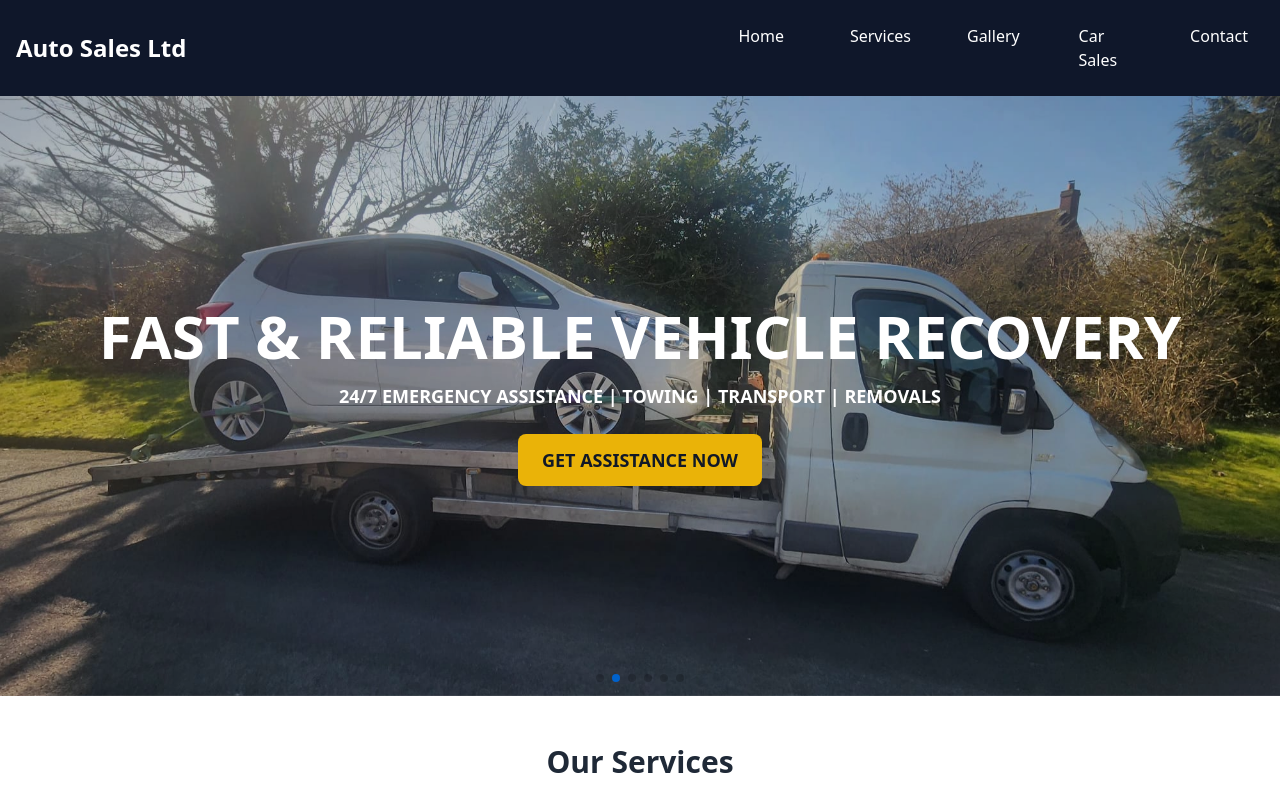
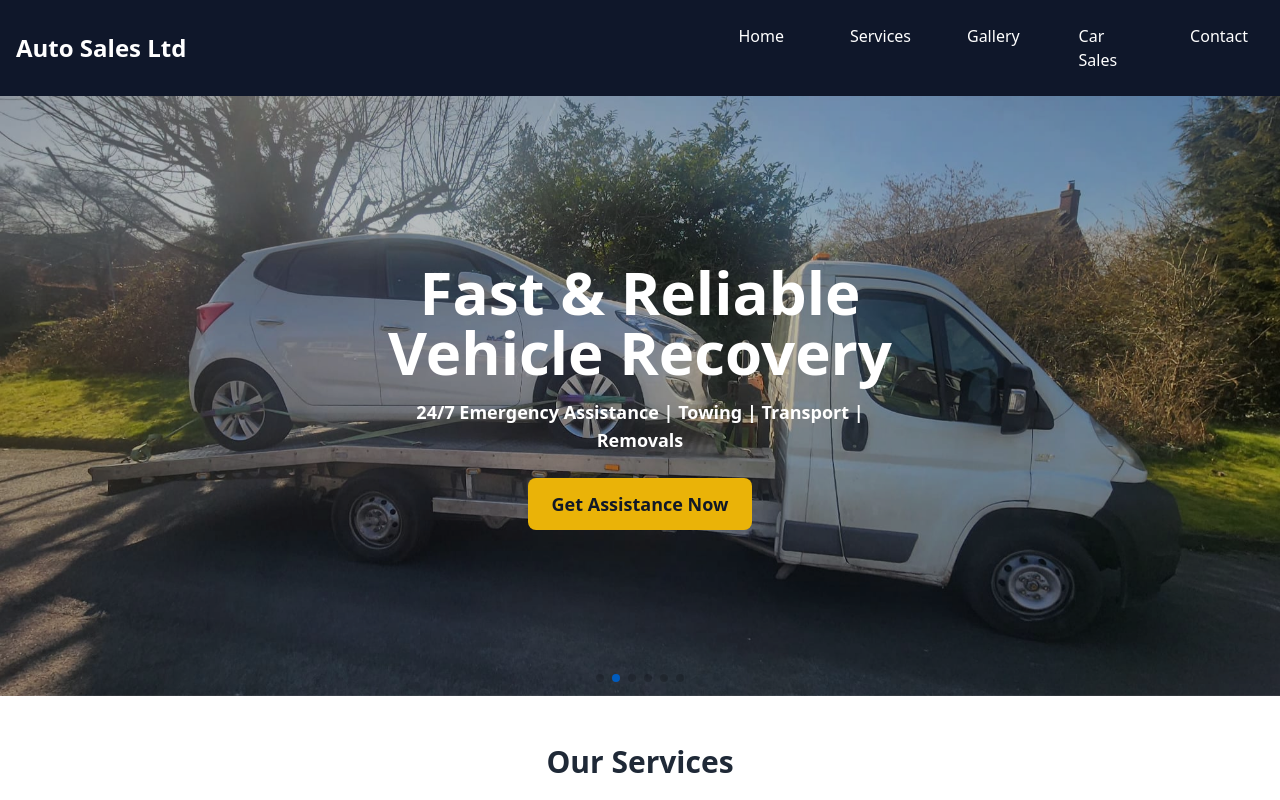
Before and after one commit to Fortzy05/cvr-recovery, a React (Vite) app: page / in a window 1280 px wide. Shown: the top 800 px of the page. Built offline with nearby package versions, Linux system fonts and the light colour scheme.

Commit message:
gallery and car sales

```diff
--- a/src/components/HeroSection.jsx
+++ b/src/components/HeroSection.jsx
@@ -3,16 +3,16 @@ import { Link } from "react-router-dom";
 
 function HeroSection() {
   return (
-    <div className="w-full h-full flex flex-col items-center justify-center text-white text-center px-6 uppercase bg-black/20">
-      <h1 className="text-4xl md:text-6xl font-bold">
-        Fast & Reliable Vehicle Recovery
+    <div className="w-full h-full flex flex-col items-center justify-center text-white text-center px-4 bg-black/25">
+      <h1 className="text-3xl sm:text-4xl md:text-6xl font-bold leading-tight">
+        Fast & Reliable <br /> Vehicle Recovery
       </h1>
-      <p className="text-lg mt-4 font-bold">
+      <p className="text-sm sm:text-lg mt-3 sm:mt-4 font-medium sm:font-bold max-w-md">
         24/7 Emergency Assistance | Towing | Transport | Removals
       </p>
       <Link
         to="/booking"
-        className="mt-6 bg-yellow-500 text-gray-900 px-6 py-3 rounded-lg text-lg font-semibold hover:bg-yellow-400"
+        className="mt-5 sm:mt-6 bg-yellow-500 text-gray-900 px-6 py-3 rounded-lg text-base sm:text-lg font-semibold hover:bg-yellow-400 transition-all duration-300"
       >
         Get Assistance Now
       </Link>
```
